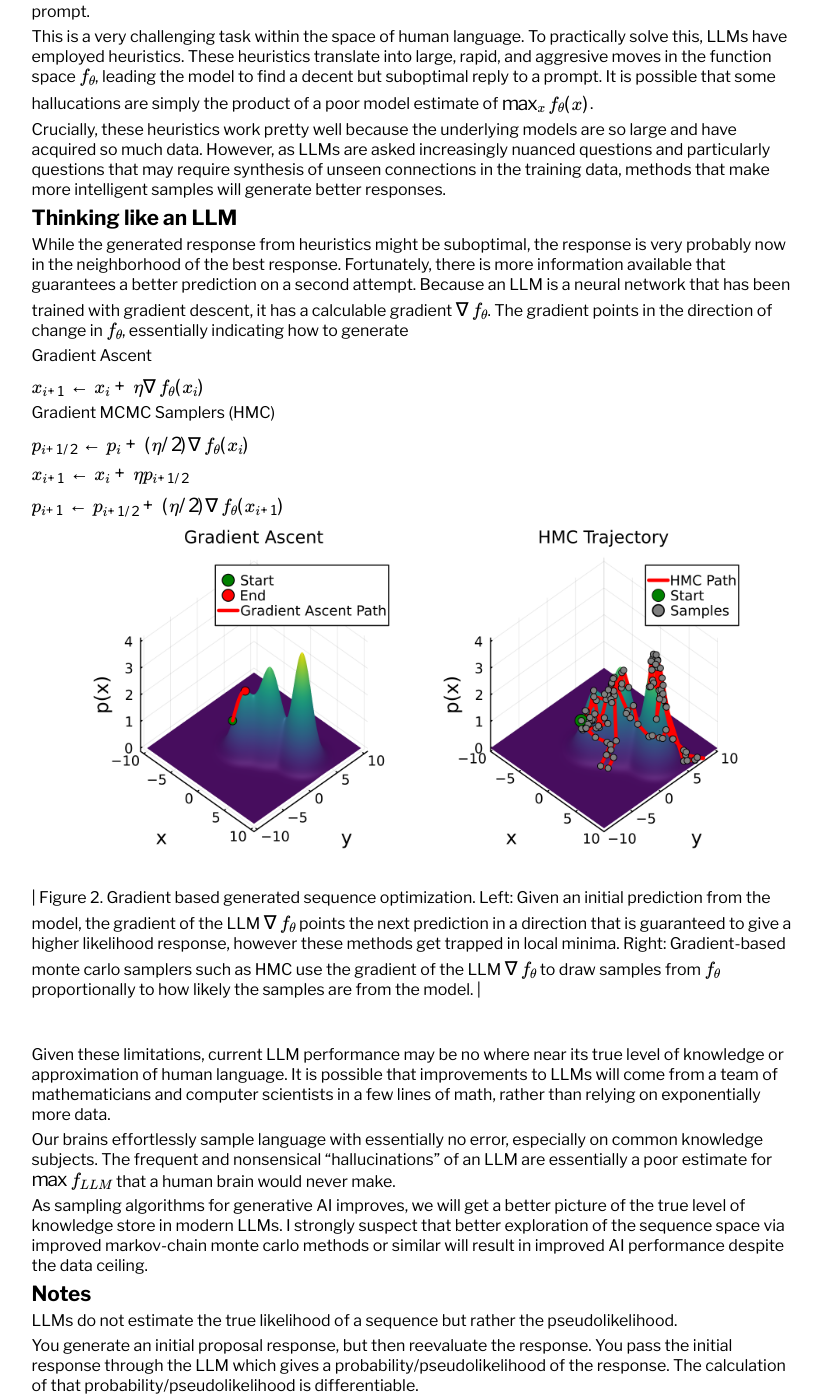
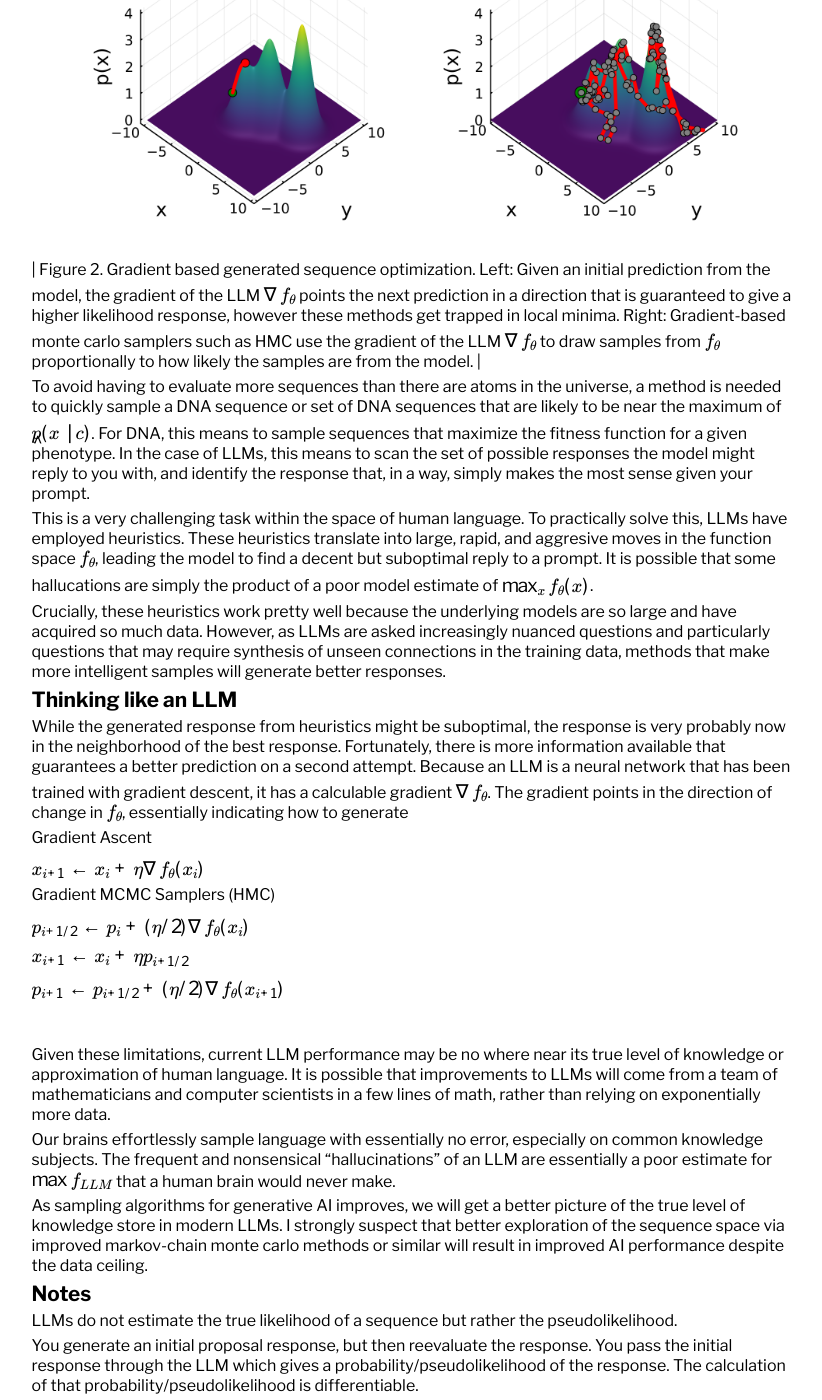
Before and after one commit to dan-sprague/dan-sprague.github.io, a Jekyll site: the page built from _posts/2025-02-02-llmthinking.markdown, in a window 1280 px wide and 1400 px high, scrolled down 2245 px. Shown: the whole window, without its empty margins (221-1043 px from the left). Built offline with Jekyll 4.4.1, drawn with Linux system fonts in a browser that asks for light colours; formulas are drawn with MathJax 3.

Commit message:
fixed bug

```diff
--- a/_posts/2025-02-02-llmthinking.markdown
+++ b/_posts/2025-02-02-llmthinking.markdown
@@ -55,6 +55,9 @@ Now imagine that you once again find yourself in the middle of the Himalayas. Ra
 
 If this is done with an element of randomness, it will be the case that you end up visiting peaks in the Himalayas proportionally to how high they are -- virtually ensuring that you will eventually find the peak of Mt. Everest.
 
+![Finding the best generated response](/assets/images/path_opt.png)
+| Figure 2. Gradient based generated sequence optimization. Left: Given an initial prediction from the model, the gradient of the LLM $\nabla f_\theta$ points the next prediction in a direction that is guaranteed to give a higher likelihood response, however these methods get trapped in local minima. Right: Gradient-based monte carlo samplers such as HMC use the gradient of the LLM $\nabla f_\theta$ to draw samples from $f_\theta$ proportionally to how likely the samples are from the model. |
+
 To avoid having to evaluate more sequences than there are atoms in the universe, a method is needed to quickly sample a DNA sequence or set of DNA sequences that are likely to be near the maximum of $\hat{p}(x \mid c)$. For DNA, this means to sample sequences that maximize the fitness function for a given phenotype. In the case of LLMs, this means to scan the set of possible responses the model might reply to you with, and identify the response that, in a way, simply makes the most sense given your prompt.
 
 This is a very challenging task within the space of human language. To practically solve this, LLMs have employed heuristics. These heuristics translate into large, rapid, and aggresive moves in the function space $f_\theta$, leading the model to find a decent but suboptimal reply to a prompt. It is possible that some hallucations are simply the product of a poor model estimate of $\max_{x} f_\theta(x)$.
@@ -76,10 +79,6 @@ $p_{i+1/2} \leftarrow p_i + (η/2) ∇f_θ(x_i)$
 $x_{i+1} \leftarrow x_i + η p_{i+1/2}$
 
 $p_{i+1} \leftarrow p_{i+1/2} + (η/2) ∇f_θ(x_{i+1})$
-
-![Finding the best generated response](/assets/images/path_opt.png)
-| Figure 2. Gradient based generated sequence optimization. Left: Given an initial prediction from the model, the gradient of the LLM $\nabla f_\theta$ points the next prediction in a direction that is guaranteed to give a higher likelihood response, however these methods get trapped in local minima. Right: Gradient-based monte carlo samplers such as HMC use the gradient of the LLM $\nabla f_\theta$ to draw samples from $f_\theta$ proportionally to how likely the samples are from the model. |
-
 
 
 
```
